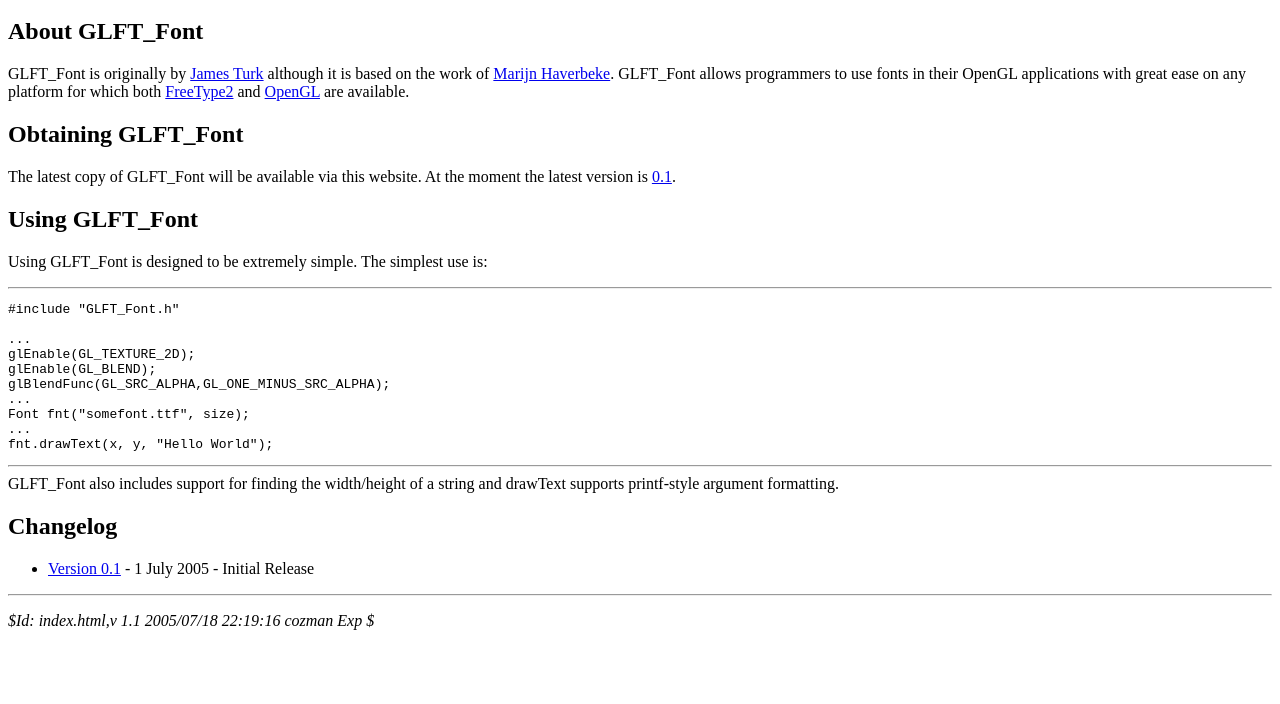
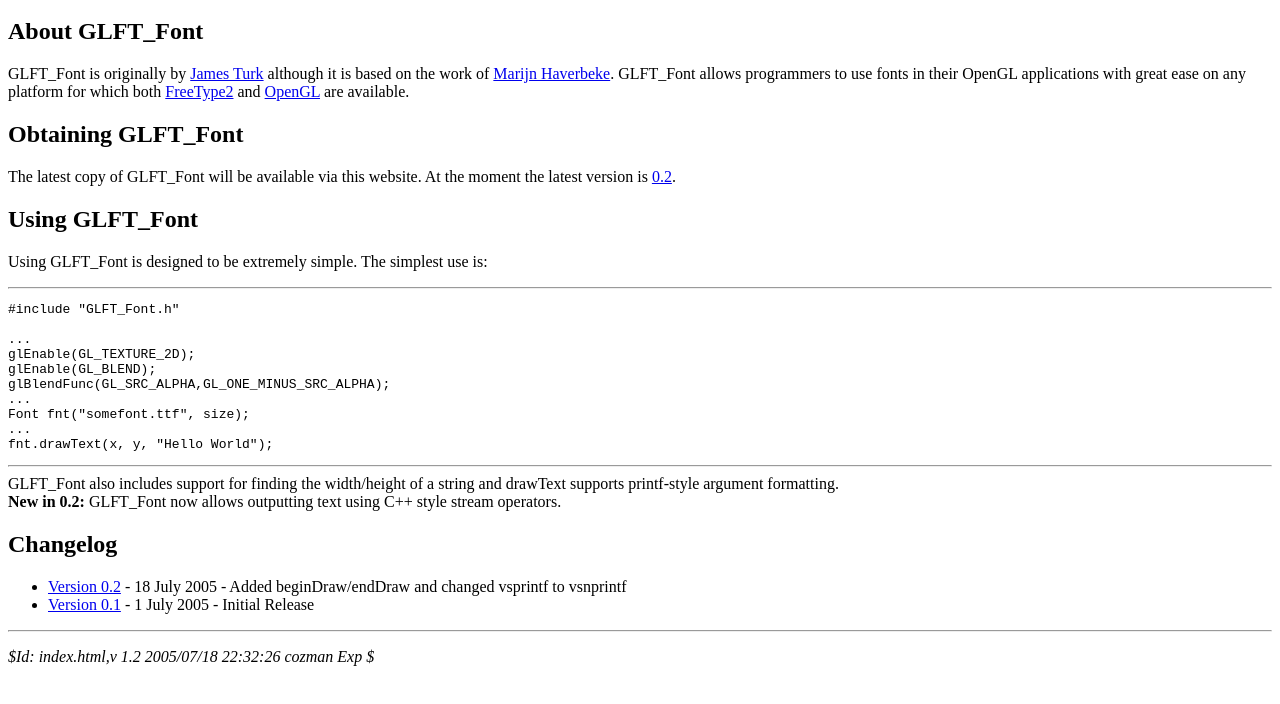
Before and after one commit to jamesturk/glftfont, a plain HTML site: page index.html in a window 1280 px wide. Shown: the part 48-752 px from the top of the page. Drawn offline with Linux system fonts and the light colour scheme.

Commit message:
release of 0.2

```diff
--- a/index.html
+++ b/index.html
@@ -16,7 +16,7 @@ platform for which both <a href="http://freetype.org">FreeType2</a> and
 <h2>Obtaining GLFT_Font</h2>
 <p>
 The latest copy of GLFT_Font will be available via this website.
-At the moment the latest version is <a href="glftfont-0.1.tar.gz">0.1</a>.
+At the moment the latest version is <a href="glftfont-0.2.tar.gz">0.2</a>.
 </p>
 
 <h2>Using GLFT_Font</h2>
@@ -37,18 +37,23 @@ fnt.drawText(x, y, "Hello World");
 </pre>
 <hr />
 GLFT_Font also includes support for finding the width/height of a string and
-drawText supports printf-style argument formatting.
+drawText supports printf-style argument formatting.  <br />
+<strong>New in 0.2:</strong> GLFT_Font now allows outputting text using C++
+style stream operators.
 </p>
 
 <h2>Changelog</h2>
 <p>
 <ul>
-<li> <a href="glftfont-0.1.tar.gz">Version 0.1</a> - 1 July 2005 - Initial Release </li>
+<li> <a href="glftfont-0.2.tar.gz">Version 0.2</a> - 18 July 2005 -
+Added beginDraw/endDraw and changed vsprintf to vsnprintf </li>
+<li> <a href="glftfont-0.1.tar.gz">Version 0.1</a> - 1 July 2005 -
+    Initial Release </li>
 </ul>
 </p>
 
 <hr />
-<p><em>$Id: index.html,v 1.1 2005/07/18 22:19:16 cozman Exp $</em></p>
+<p><em>$Id: index.html,v 1.2 2005/07/18 22:32:26 cozman Exp $</em></p>
 
 
 </body>
```
